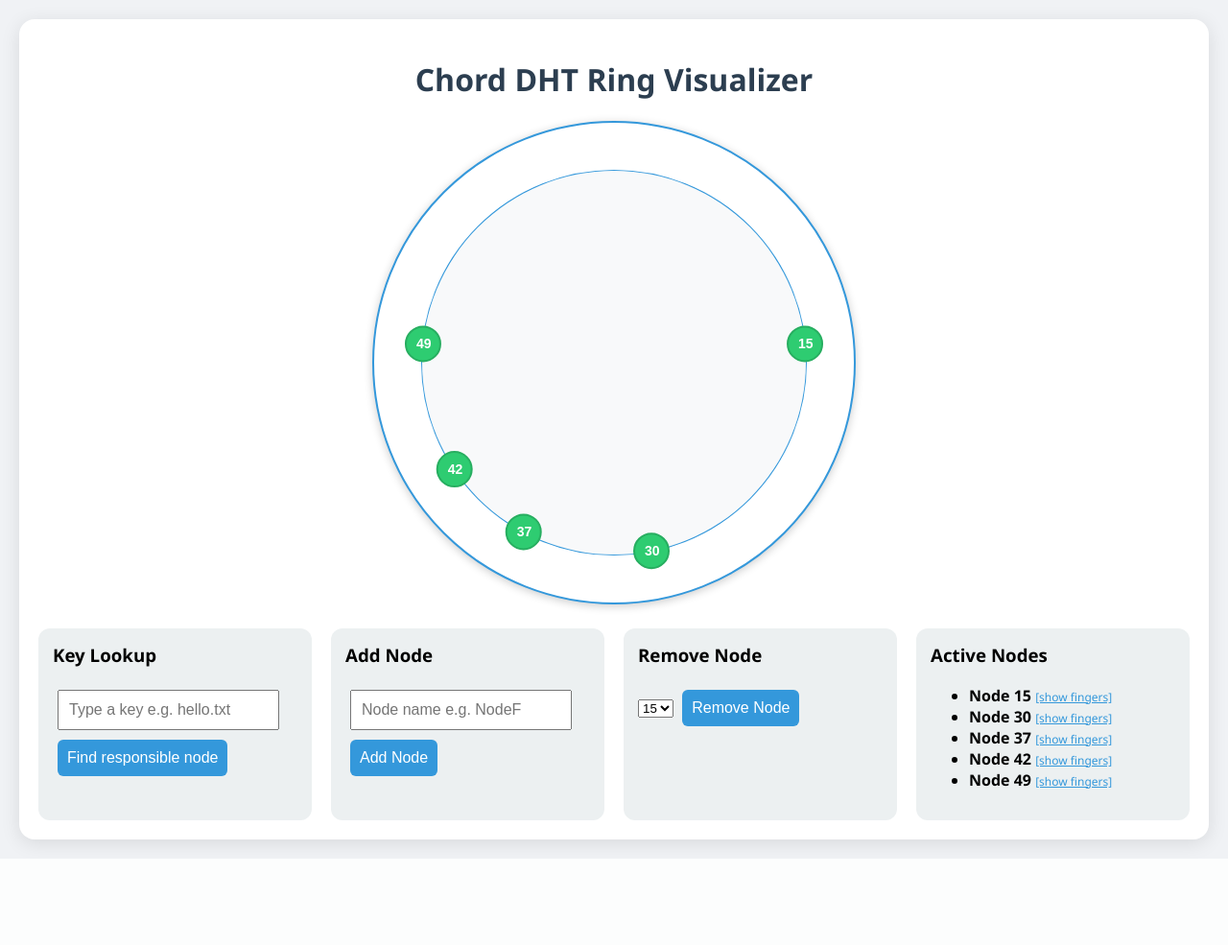
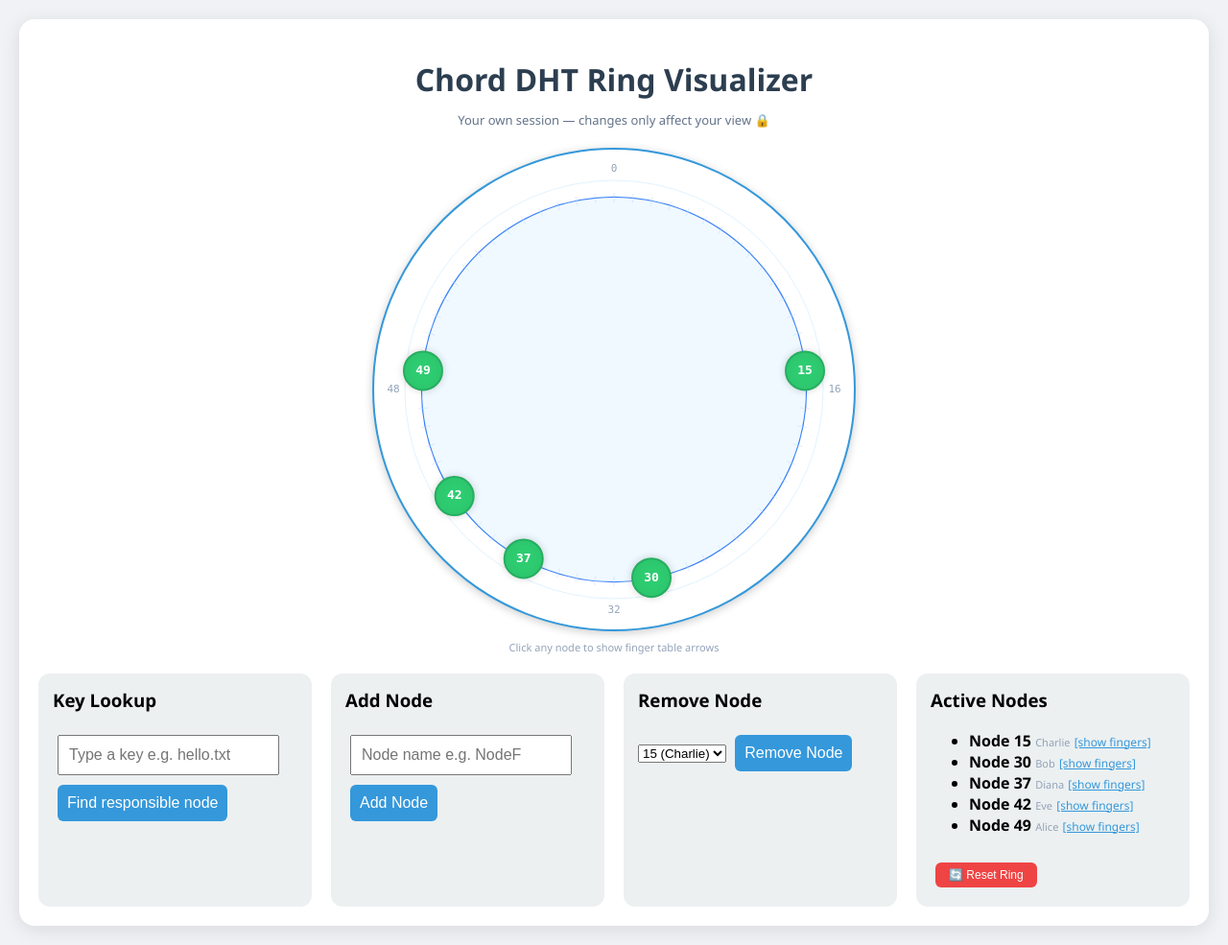
Before and after one commit to bytepharaoh/chord-dht, a Flask app: page / in a window 1280 px wide. Shown: the whole page at 96% size. Before the commit the page ends 895 px from the top, so only its background shows below. Run offline with Flask 3, Linux system fonts and the light colour scheme.

Commit message:
added visualization and sessions controll

```diff
--- a/chord/static/script.js
+++ b/chord/static/script.js
@@ -1,155 +1,338 @@
 const canvas = document.getElementById('ringCanvas');
 const ctx = canvas.getContext('2d');
-const width = 500, height = 500;
-const centerX = width / 2, centerY = height / 2;
-const radius = 200;
+const W = canvas.width, H = canvas.height;
+const cx = W / 2, cy = H / 2;
+const RING_R = 200;
+const RING_SIZE = 64;
+
 let nodes = [];
+let nodeData = [];
+let showFingers = false;
+let selectedNode = null;
+let lookupPath = [];
 
+// ── Helpers ──────────────────────────────────────────────────────
+function nodePos(id) {
+    const angle = (id / RING_SIZE) * 2 * Math.PI - Math.PI / 2;
+    return {
+        x: cx + RING_R * Math.cos(angle),
+        y: cy + RING_R * Math.sin(angle),
+    };
+}
+
+function drawArrow(fromX, fromY, toX, toY, color, width, curved) {
+    ctx.save();
+    ctx.strokeStyle = color;
+    ctx.lineWidth = width;
+    ctx.globalAlpha = 0.55;
+
+    const dx = toX - fromX, dy = toY - fromY;
+    const len = Math.sqrt(dx * dx + dy * dy);
+    const ux = dx / len, uy = dy / len;
+
+    // Shorten so arrow doesn't overlap node circles
+    const pad = 20;
+    const sx = fromX + ux * pad, sy = fromY + uy * pad;
+    const ex = toX - ux * pad, ey = toY - uy * pad;
+
+    ctx.beginPath();
+    if (curved) {
+        const mx = (sx + ex) / 2 - dy * 0.25, my = (sy + ey) / 2 + dx * 0.25;
+        ctx.moveTo(sx, sy);
+        ctx.quadraticCurveTo(mx, my, ex, ey);
+    } else {
+        ctx.moveTo(sx, sy);
+        ctx.lineTo(ex, ey);
+    }
+    ctx.stroke();
+
+    // Arrowhead
+    const angle = Math.atan2(ey - (curved ? (sy + ey) / 2 + dx * 0.25 : sy),
+        ex - (curved ? (sx + ex) / 2 - dy * 0.25 : sx));
+    ctx.globalAlpha = 0.75;
+    ctx.fillStyle = color;
+    ctx.beginPath();
+    ctx.moveTo(ex, ey);
+    ctx.lineTo(ex - 10 * Math.cos(angle - 0.4), ey - 10 * Math.sin(angle - 0.4));
+    ctx.lineTo(ex - 10 * Math.cos(angle + 0.4), ey - 10 * Math.sin(angle + 0.4));
+    ctx.closePath();
+    ctx.fill();
+
+    ctx.restore();
+}
+
+// ── Main draw ────────────────────────────────────────────────────
 function drawRing() {
-    ctx.clearRect(0, 0, width, height);
+    ctx.clearRect(0, 0, W, H);
+
+    // Outer decorative ring
     ctx.beginPath();
-    ctx.arc(centerX, centerY, radius, 0, 2 * Math.PI);
-    ctx.strokeStyle = '#3498db';
-    ctx.lineWidth = 2;
+    ctx.arc(cx, cy, RING_R + 18, 0, 2 * Math.PI);
+    ctx.strokeStyle = '#e0f2fe';
+    ctx.lineWidth = 1;
     ctx.stroke();
-    ctx.fillStyle = '#f8f9fa';
+
+    // Main ring
+    ctx.beginPath();
+    ctx.arc(cx, cy, RING_R, 0, 2 * Math.PI);
+    ctx.strokeStyle = '#3b82f6';
+    ctx.lineWidth = 2.5;
+    ctx.stroke();
+
+    // Inner fill
+    ctx.beginPath();
+    ctx.arc(cx, cy, RING_R, 0, 2 * Math.PI);
+    ctx.fillStyle = '#f0f9ff';
     ctx.fill();
+
+    // Slot tick marks around ring
+    for (let i = 0; i < RING_SIZE; i++) {
+        const angle = (i / RING_SIZE) * 2 * Math.PI - Math.PI / 2;
+        const inner = RING_R - 5, outer = RING_R + 5;
+        ctx.beginPath();
+        ctx.moveTo(cx + inner * Math.cos(angle), cy + inner * Math.sin(angle));
+        ctx.lineTo(cx + outer * Math.cos(angle), cy + outer * Math.sin(angle));
+        ctx.strokeStyle = '#bfdbfe';
+        ctx.lineWidth = 0.5;
+        ctx.stroke();
+    }
+
+    // Position labels (0, 16, 32, 48)
+    [0, 16, 32, 48].forEach(id => {
+        const angle = (id / RING_SIZE) * 2 * Math.PI - Math.PI / 2;
+        const lx = cx + (RING_R + 30) * Math.cos(angle);
+        const ly = cy + (RING_R + 30) * Math.sin(angle);
+        ctx.fillStyle = '#94a3b8';
+        ctx.font = '11px monospace';
+        ctx.textAlign = 'center';
+        ctx.textBaseline = 'middle';
+        ctx.fillText(id, lx, ly);
+    });
+
     if (nodes.length === 0) {
-        ctx.fillStyle = 'red';
-        ctx.fillText("No active nodes", centerX - 50, centerY);
+        ctx.fillStyle = '#ef4444';
+        ctx.font = '16px sans-serif';
+        ctx.textAlign = 'center';
+        ctx.fillText('No active nodes', cx, cy);
         return;
     }
-    for (let i = 0; i < nodes.length; i++) {
-        let nodeId = nodes[i];
-        let angle = (nodeId / 64) * 2 * Math.PI - Math.PI / 2;
-        let x = centerX + radius * Math.cos(angle);
-        let y = centerY + radius * Math.sin(angle);
+
+    // ── Finger table arrows ──────────────────────────────────────
+    if (showFingers && selectedNode !== null) {
+        const nd = nodeData.find(n => n.id === selectedNode);
+        if (nd && nd.finger_table) {
+            const from = nodePos(nd.id);
+            const colors = ['#f97316', '#eab308', '#22c55e', '#06b6d4', '#8b5cf6', '#ec4899'];
+            nd.finger_table.forEach((targetId, i) => {
+                if (targetId !== nd.id) {
+                    const to = nodePos(targetId);
+                    drawArrow(from.x, from.y, to.x, to.y, colors[i % colors.length], 1.8, true);
+                }
+            });
+        }
+    }
+
+    // ── Lookup path highlight ────────────────────────────────────
+    if (lookupPath.length > 1) {
+        for (let i = 0; i < lookupPath.length - 1; i++) {
+            const from = nodePos(lookupPath[i]);
+            const to = nodePos(lookupPath[i + 1]);
+            drawArrow(from.x, from.y, to.x, to.y, '#f97316', 2.5, false);
+        }
+    }
+
+    // ── Draw nodes ───────────────────────────────────────────────
+    nodes.forEach(nodeId => {
+        const { x, y } = nodePos(nodeId);
+        const isSelected = nodeId === selectedNode;
+        const isInPath = lookupPath.includes(nodeId);
+        const isLastHop = lookupPath.length > 0 && nodeId === lookupPath[lookupPath.length - 1];
+
+        let fillColor = '#2ecc71';
+        let strokeColor = '#27ae60';
+        let radius = 20;
+
+        if (isLastHop) { fillColor = '#f59e0b'; strokeColor = '#d97706'; radius = 24; }
+        else if (isInPath) { fillColor = '#f97316'; strokeColor = '#ea580c'; radius = 22; }
+        else if (isSelected) { fillColor = '#3b82f6'; strokeColor = '#1d4ed8'; radius = 22; }
+
+        // Shadow
+        ctx.shadowColor = 'rgba(0,0,0,0.15)';
+        ctx.shadowBlur = 8;
+
         ctx.beginPath();
-        ctx.arc(x, y, 18, 0, 2 * Math.PI);
-        ctx.fillStyle = '#2ecc71';
+        ctx.arc(x, y, radius, 0, 2 * Math.PI);
+        ctx.fillStyle = fillColor;
         ctx.fill();
-        ctx.strokeStyle = '#27ae60';
+        ctx.strokeStyle = strokeColor;
         ctx.lineWidth = 2;
         ctx.stroke();
+
+        ctx.shadowBlur = 0;
+
+        // Node ID text
         ctx.fillStyle = 'white';
-        ctx.font = 'bold 14px Arial';
-        ctx.fillText(nodeId, x - 7, y + 5);
-    }
+        ctx.font = `bold ${radius > 20 ? 14 : 13}px monospace`;
+        ctx.textAlign = 'center';
+        ctx.textBaseline = 'middle';
+        ctx.fillText(nodeId, x, y);
+
+        // Hop number label
+        if (isInPath) {
+            const hopIdx = lookupPath.indexOf(nodeId);
+            ctx.fillStyle = '#1e293b';
+            ctx.font = '10px sans-serif';
+            ctx.fillText(`hop ${hopIdx + 1}`, x, y + radius + 12);
+        }
+    });
 }
 
-function highlightNode(nodeId) {
+// ── Canvas click — select node ────────────────────────────────────
+canvas.addEventListener('click', e => {
+    const rect = canvas.getBoundingClientRect();
+    const mx = e.clientX - rect.left;
+    const my = e.clientY - rect.top;
+
+    let clicked = null;
+    for (const id of nodes) {
+        const { x, y } = nodePos(id);
+        if (Math.sqrt((mx - x) ** 2 + (my - y) ** 2) < 24) { clicked = id; break; }
+    }
+
+    if (clicked !== null) {
+        if (selectedNode === clicked && showFingers) {
+            showFingers = false; selectedNode = null;
+            document.getElementById('fingerInfo').innerHTML = '';
+        } else {
+            selectedNode = clicked;
+            showFingers = true;
+            loadFingerTable(clicked);
+        }
+    } else {
+        showFingers = false; selectedNode = null;
+        document.getElementById('fingerInfo').innerHTML = '';
+    }
     drawRing();
-    let angle = (nodeId / 64) * 2 * Math.PI - Math.PI / 2;
-    let x = centerX + radius * Math.cos(angle);
-    let y = centerY + radius * Math.sin(angle);
-    ctx.beginPath();
-    ctx.arc(x, y, 22, 0, 2 * Math.PI);
-    ctx.fillStyle = '#f1c40f';
-    ctx.fill();
-    ctx.fillStyle = 'black';
-    ctx.font = 'bold 14px Arial';
-    ctx.fillText(nodeId, x - 7, y + 5);
-}
+});
 
-// ── Key Lookup (by string now) ──────────────────────
+// ── Key Lookup ────────────────────────────────────────────────────
 async function lookupKey() {
     const key = document.getElementById('keyInput').value.trim();
     if (!key) return;
-    const response = await fetch(`/api/lookup_key?key=${encodeURIComponent(key)}`);
-    const data = await response.json();
+    const res = await fetch(`/api/lookup_key?key=${encodeURIComponent(key)}`);
+    const data = await res.json();
     if (data.error) {
-        document.getElementById('result').innerHTML = `Error: ${data.error}`;
-        document.getElementById('path').innerHTML = "";
+        document.getElementById('result').innerHTML = `<span style="color:#ef4444">Error: ${data.error}</span>`;
+        document.getElementById('path').innerHTML = '';
         return;
     }
+    lookupPath = data.path;
+    drawRing();
     document.getElementById('result').innerHTML =
         `Key: <strong>${data.key}</strong> → hash: <strong>${data.hash}</strong> → node: <strong>${data.responsible_node}</strong>`;
     document.getElementById('path').innerHTML =
         `Routing path: <span class="path">${data.path.join(' → ')}</span> (${data.hops} hops)`;
-    highlightNode(data.responsible_node);
 }
 
-// ── Add Node ────────────────────────────────────────
+// ── Add Node ──────────────────────────────────────────────────────
 async function addNode() {
     const name = document.getElementById('addNodeInput').value.trim();
     if (!name) return;
-    const response = await fetch('/api/add_node', {
-        method: 'POST',
-        headers: { 'Content-Type': 'application/json' },
+    const res = await fetch('/api/add_node', {
+        method: 'POST', headers: { 'Content-Type': 'application/json' },
         body: JSON.stringify({ name })
     });
-    const data = await response.json();
+    const data = await res.json();
     if (data.error) {
-        document.getElementById('addNodeResult').innerHTML = `Error: ${data.error}`;
+        document.getElementById('addNodeResult').innerHTML = `<span style="color:#ef4444">Error: ${data.error}</span>`;
     } else {
-        document.getElementById('addNodeResult').innerHTML =
-            `✅ Added node <strong>${data.name}</strong> (id=${data.node_id})`;
+        document.getElementById('addNodeResult').innerHTML = `✅ Added <strong>${data.name}</strong> (id=${data.node_id})`;
         document.getElementById('addNodeInput').value = '';
+        lookupPath = [];
         refreshRing();
     }
 }
 
-// ── Remove Node ─────────────────────────────────────
+// ── Remove Node ───────────────────────────────────────────────────
 async function removeNode() {
     const select = document.getElementById('removeNodeSelect');
     const nodeId = parseInt(select.value);
-    if (!nodeId) return;
-    const response = await fetch('/api/remove_node', {
-        method: 'POST',
-        headers: { 'Content-Type': 'application/json' },
+    if (isNaN(nodeId)) return;
+    const res = await fetch('/api/remove_node', {
+        method: 'POST', headers: { 'Content-Type': 'application/json' },
         body: JSON.stringify({ node_id: nodeId })
     });
-    const data = await response.json();
+    const data = await res.json();
     if (data.error) {
-        document.getElementById('removeNodeResult').innerHTML = `Error: ${data.error}`;
+        document.getElementById('removeNodeResult').innerHTML = `<span style="color:#ef4444">Error: ${data.error}</span>`;
     } else {
         document.getElementById('removeNodeResult').innerHTML = `✅ Removed node <strong>${nodeId}</strong>`;
+        lookupPath = [];
+        if (selectedNode === nodeId) { selectedNode = null; showFingers = false; }
         refreshRing();
     }
 }
 
-// ── Finger Table ────────────────────────────────────
+// ── Reset ─────────────────────────────────────────────────────────
+async function resetRing() {
+    await fetch('/api/reset', { method: 'POST' });
+    lookupPath = []; selectedNode = null; showFingers = false;
+    document.getElementById('result').innerHTML = '';
+    document.getElementById('path').innerHTML = '';
+    document.getElementById('fingerInfo').innerHTML = '';
+    refreshRing();
+}
+
+// ── Finger Table ──────────────────────────────────────────────────
 async function loadFingerTable(nodeId) {
-    const response = await fetch(`/api/finger_table?node=${nodeId}`);
-    const data = await response.json();
+    const res = await fetch(`/api/finger_table?node=${nodeId}`);
+    const data = await res.json();
     if (data.finger_table) {
+        const colors = ['🟠', '🟡', '🟢', '🔵', '🟣', '🩷'];
+        const rows = data.finger_table.map((id, i) =>
+            `<tr><td style="color:#64748b;padding:2px 8px">${colors[i]} i=${i}</td><td style="font-weight:600;color:#0d9488;padding:2px 8px">→ node ${id}</td></tr>`
+        ).join('');
         document.getElementById('fingerInfo').innerHTML =
-            `<strong>Node ${nodeId} finger table:</strong> [${data.finger_table.join(', ')}]`;
-    } else {
-        document.getElementById('fingerInfo').innerHTML =
-            `<span style="color:red">${data.error}</span>`;
+            `<strong>Node ${nodeId} finger table</strong><br><small style="color:#94a3b8">Click node on ring to toggle arrows</small>
+       <table style="margin-top:6px;font-family:monospace;font-size:12px">${rows}</table>`;
     }
 }
 
-// ── Node List ───────────────────────────────────────
+// ── Node list ─────────────────────────────────────────────────────
 function updateNodeList() {
     const ul = document.getElementById('nodeList');
-    ul.innerHTML = nodes.map(n => `
-        <li>
-            <strong>Node ${n}</strong>
-            <span class="finger-table" onclick="loadFingerTable(${n})">[show fingers]</span>
-        </li>
-    `).join('');
+    ul.innerHTML = nodes.map(n => {
+        const nd = nodeData.find(d => d.id === n);
+        const name = nd ? nd.name : '';
+        return `<li>
+      <strong>Node ${n}</strong> <span style="color:#94a3b8;font-size:11px">${name}</span>
+      <span class="finger-table" onclick="selectedNode=${n};showFingers=true;loadFingerTable(${n});drawRing()">[show fingers]</span>
+    </li>`;
+    }).join('');
 
-    // Update remove dropdown
-    const select = document.getElementById('removeNodeSelect');
-    select.innerHTML = nodes.map(n => `<option value="${n}">${n}</option>`).join('');
+    const sel = document.getElementById('removeNodeSelect');
+    sel.innerHTML = nodes.map(n => {
+        const nd = nodeData.find(d => d.id === n);
+        return `<option value="${n}">${n} (${nd ? nd.name : ''})</option>`;
+    }).join('');
 }
 
-// ── Refresh Ring ────────────────────────────────────
+// ── Refresh ───────────────────────────────────────────────────────
 async function refreshRing() {
-    const response = await fetch('/api/ring');
-    const data = await response.json();
+    const res = await fetch('/api/ring');
+    const data = await res.json();
     nodes = data.nodes;
+    nodeData = data.node_data || [];
     drawRing();
     updateNodeList();
 }
 
-// ── Event Listeners ─────────────────────────────────
+// ── Event listeners ───────────────────────────────────────────────
 document.getElementById('lookupBtn').addEventListener('click', lookupKey);
 document.getElementById('addNodeBtn').addEventListener('click', addNode);
 document.getElementById('removeNodeBtn').addEventListener('click', removeNode);
+document.getElementById('keyInput').addEventListener('keydown', e => { if (e.key === 'Enter') lookupKey(); });
 
 // Initial load
 refreshRing();
-setInterval(refreshRing, 5000);
+setInterval(refreshRing, 8000);
--- a/chord/templates/ring.html
+++ b/chord/templates/ring.html
@@ -12,9 +12,17 @@
 <body>
     <div class="container">
         <h1>Chord DHT Ring Visualizer</h1>
+        <p style="text-align:center;color:#64748b;font-size:13px;margin-top:-10px;margin-bottom:12px">
+            Your own session — changes only affect your view 🔒
+        </p>
+
         <div class="ring-container">
             <canvas id="ringCanvas" width="500" height="500"></canvas>
+            <p style="text-align:center;color:#94a3b8;font-size:11px;margin-top:4px">
+                Click any node to show finger table arrows
+            </p>
         </div>
+
         <div class="info-panel">
 
             <!-- Key Lookup -->
@@ -47,6 +55,10 @@
                 <h3>Active Nodes</h3>
                 <ul id="nodeList"></ul>
                 <div id="fingerInfo"></div>
+                <button onclick="resetRing()"
+                    style="margin-top:12px;background:#ef4444;color:white;border:none;padding:6px 14px;border-radius:6px;cursor:pointer;font-size:12px">
+                    🔄 Reset Ring
+                </button>
             </div>
 
         </div>
--- a/requirements.txt
+++ b/requirements.txt
@@ -1,3 +1,4 @@
 flask
 
 gunicorn
+flask-session
--- a/server.py
+++ b/server.py
@@ -1,48 +1,73 @@
-from flask import Flask, render_template, request, jsonify
+from flask import Flask, render_template, request, jsonify, session
+from flask_session import Session
 from chord.node import Ring, hash_key
 from chord.finger_table import build_finger_table
 from chord.routing import lookup
+import os
 
 app = Flask(__name__,
             template_folder='chord/templates',
             static_folder='chord/static')
 
+app.config['SECRET_KEY'] = 'dnp-chord-dht-2026'
+app.config['SESSION_TYPE'] = 'filesystem'
+app.config['SESSION_FILE_DIR'] = './flask_sessions'
+app.config['SESSION_PERMANENT'] = False
+Session(app)
+
 M = 6
-ring = Ring()
+os.makedirs('./flask_sessions', exist_ok=True)
+
+DEFAULT_NODES = ["Alice", "Bob", "Charlie", "Diana", "Eve"]
 
 
-def rebuild_finger_tables():
+def rebuild_finger_tables(ring):
     sorted_nodes = ring.get_sorted_nodes()
     for node in sorted_nodes:
         build_finger_table(node, sorted_nodes)
 
 
-# Initialize with 5 nodes
-for name in ["Alice", "Bob", "Charlie", "Diana", "Eve"]:
-    ring.add_node(name)
-rebuild_finger_tables()
+def get_user_ring():
+    if 'node_names' not in session:
+        ring = Ring()
+        for name in DEFAULT_NODES:
+            ring.add_node(name)
+        rebuild_finger_tables(ring)
+        session['node_names'] = [node.name for node in ring.get_sorted_nodes()]
+        session.modified = True
+    else:
+        ring = Ring()
+        for name in session['node_names']:
+            ring.add_node(name)
+        rebuild_finger_tables(ring)
+    return ring
+
+
+def save_ring(ring):
+    session['node_names'] = [node.name for node in ring.get_sorted_nodes()]
+    session.modified = True
 
 
 @app.route('/')
 def index():
+    ring = get_user_ring()
     nodes = [n.node_id for n in ring.get_sorted_nodes()]
     return render_template('ring.html', nodes=nodes, ring_size=2**M)
 
 
 @app.route('/api/ring')
 def api_ring():
-    nodes = [n.node_id for n in ring.get_sorted_nodes()]
-    return jsonify({'nodes': nodes})
-
-
-@app.route('/api/lookup')
-def api_lookup():
-    key = request.args.get('key', type=int)
-    if key is None:
-        return jsonify({'error': 'Missing key'}), 400
-    start_node = ring.get_sorted_nodes()[0]
-    responsible_id, hops = lookup(start_node, key, ring.nodes)
-    return jsonify({'responsible_node': responsible_id, 'path': hops, 'hops': len(hops)})
+    ring = get_user_ring()
+    nodes = ring.get_sorted_nodes()
+    # Return nodes with their finger tables for visualization
+    node_data = []
+    for n in nodes:
+        node_data.append({
+            'id': n.node_id,
+            'name': n.name,
+            'finger_table': n.finger_table
+        })
+    return jsonify({'nodes': [n['id'] for n in node_data], 'node_data': node_data})
 
 
 @app.route('/api/lookup_key')
@@ -51,9 +76,18 @@ def lookup_key():
     if not key_str:
         return jsonify({'error': 'Missing key'}), 400
     k = hash_key(key_str)
+    ring = get_user_ring()
+    if not ring.nodes:
+        return jsonify({'error': 'Ring is empty'}), 400
     start_node = ring.get_sorted_nodes()[0]
     responsible_id, hops = lookup(start_node, k, ring.nodes)
-    return jsonify({'key': key_str, 'hash': k, 'responsible_node': responsible_id, 'path': hops, 'hops': len(hops)})
+    return jsonify({
+        'key': key_str,
+        'hash': k,
+        'responsible_node': responsible_id,
+        'path': hops,
+        'hops': len(hops)
+    })
 
 
 @app.route('/api/add_node', methods=['POST'])
@@ -61,8 +95,10 @@ def add_node():
     name = request.json.get('name')
     if not name:
         return jsonify({'error': 'Missing name'}), 400
+    ring = get_user_ring()
     node = ring.add_node(name)
-    rebuild_finger_tables()
+    rebuild_finger_tables(ring)
+    save_ring(ring)
     return jsonify({'node_id': node.node_id, 'name': name})
 
 
@@ -71,23 +107,31 @@ def remove_node():
     node_id = request.json.get('node_id')
     if node_id is None:
         return jsonify({'error': 'Missing node_id'}), 400
+    ring = get_user_ring()
     node = ring.nodes.get(node_id)
     if node is None:
         return jsonify({'error': 'Node not found'}), 404
-    name = node.name
-    ring.remove_node(name)
-    rebuild_finger_tables()
+    ring.remove_node(node.name)
+    rebuild_finger_tables(ring)
+    save_ring(ring)
     return jsonify({'success': True, 'removed': node_id})
 
 
 @app.route('/api/finger_table')
 def api_finger_table():
     node_id = request.args.get('node', type=int)
+    ring = get_user_ring()
     node = ring.nodes.get(node_id)
     if node is None:
         return jsonify({'error': 'Node not found'}), 404
     return jsonify({'finger_table': node.finger_table})
 
 
+@app.route('/api/reset', methods=['POST'])
+def reset():
+    session.clear()
+    return jsonify({'success': True})
+
+
 if __name__ == '__main__':
     app.run(host='0.0.0.0', port=8010, debug=True)
```
Also changed, not shown: README.md, 3 other files.
